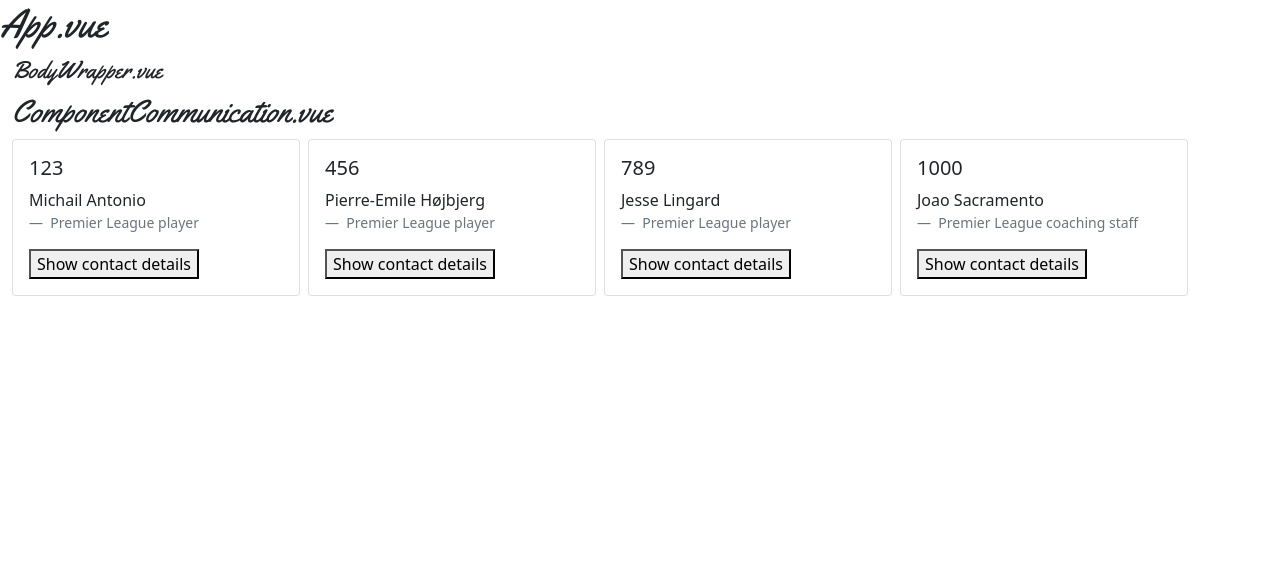
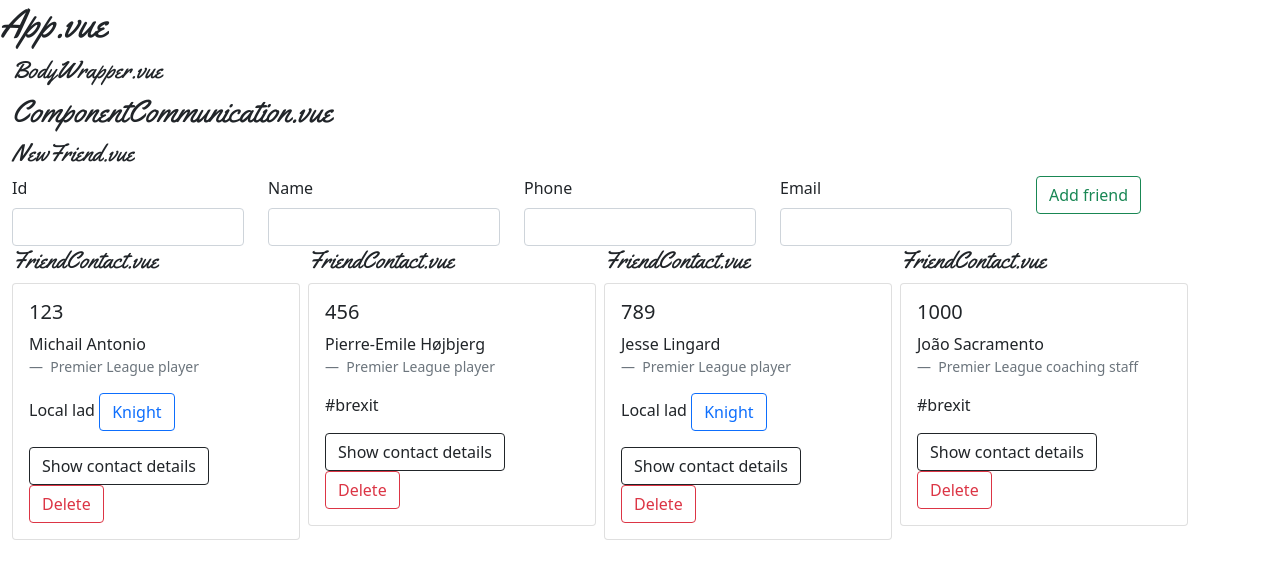
Before and after one commit to refayathaque/vue-3, a Vue app: page / in a window 1280 px wide. Shown: the top 576 px of the page. Built offline with nearby package versions, Linux system fonts and the light colour scheme.

Commit message:
Fri Feb 5 18:01

```diff
--- a/src/components/ComponentCommunication.vue
+++ b/src/components/ComponentCommunication.vue
@@ -1,5 +1,6 @@
 <template>
   <h2>ComponentCommunication.vue</h2>
+  <new-friend @add-friend="addFriend"></new-friend>
   <ul class="list-inline">
     <!-- https://getbootstrap.com/docs/5.0/content/typography/#inline -->
     <li class="list-inline-item" v-for="friend in friends" :key="friend.id">
@@ -9,15 +10,20 @@
         :phone="friend.phone"
         :email="friend.email"
         :profession="friend.profession"
+        :british="friend.british"
+        @give-knighthood="giveKnighthood"
+        @delete-friend="deleteFriend"
       ></friend-contact>
+      <!-- emitting custom events (child => parent communication) -->
     </li>
   </ul>
 </template>
 
 <script>
 import FriendContact from "./componentCommunication/FriendContact.vue";
+import NewFriend from "./componentCommunication/NewFriend.vue";
 export default {
-  components: { FriendContact },
+  components: { FriendContact, NewFriend },
   name: "ComponentCommunication",
   data() {
     return {
@@ -33,6 +39,7 @@ export default {
           name: "Pierre-Emile Højbjerg",
           phone: 398765442121,
           email: "højbjerg@spurs.com",
+          british: false,
         },
         {
           id: 789,
@@ -42,13 +49,35 @@ export default {
         },
         {
           id: 1000,
-          name: "Joao Sacramento",
+          name: "João Sacramento",
           phone: 768765442921,
-          email: "joao@spurs.com",
+          email: "joão@spurs.com",
           profession: "Premier League coaching staff",
+          british: false,
         },
       ],
     };
   },
+  methods: {
+    giveKnighthood(id) {
+      // console.log(id)
+      const identifiedFriend = this.friends.find(friend => friend.id === id)
+      identifiedFriend.name = 'Sir ' + identifiedFriend.name
+    },
+    // emitting custom events (child => parent communication)
+    addFriend(id, name, phone, email) {
+      console.log(id, name, phone, email)
+      const newFriend = {
+        id,
+        name,
+        phone,
+        email
+      }
+      this.friends.push(newFriend)
+    },
+    deleteFriend(id) {
+      this.friends = this.friends.filter(friend => friend.id !== id);
+    }
+  }
 };
 </script>
--- a/src/components/componentCommunication/FriendContact.vue
+++ b/src/components/componentCommunication/FriendContact.vue
@@ -1,4 +1,5 @@
 <template>
+  <h4>FriendContact.vue</h4>
   <div class="card" style="width: 18rem;">
     <div class="card-body">
       <h5 class="card-title">{{ id }}</h5>
@@ -9,7 +10,16 @@
         <!-- https://getbootstrap.com/docs/5.0/content/typography/#naming-a-source -->
         {{ profession }}
       </figcaption>
-      <button @click="toggleDetails">
+      <p v-if="british">
+        Local lad
+        <button class="btn btn-outline-primary" @click="giveKnighthood">
+          Knight
+        </button>
+      </p>
+      <p v-else>
+        #brexit
+      </p>
+      <button class="btn btn-outline-dark" @click="toggleDetails">
         {{ detailsAreVisible ? "Hide" : "Show" }} contact details
       </button>
       <ul class="list-inline" v-if="detailsAreVisible">
@@ -17,6 +27,10 @@
         <li>Phone: {{ phone }}</li>
         <li>Email: {{ email }}</li>
       </ul>
+      <button class="btn btn-outline-danger" @click="$emit('delete-friend', id)">
+        Delete
+      </button>
+      <!-- when binding to an event, you can either point at a method, execute a method or execute any other basic JS code -->
     </div>
   </div>
 </template>
@@ -26,6 +40,7 @@ export default {
   // props: ["id", "name", "phone", "email"],
   // https://v3.vuejs.org/guide/component-props.html
   props: {
+    // use camelCase for props
     id: {
       type: Number,
       required: true,
@@ -47,6 +62,26 @@ export default {
       required: false,
       default: "Premier League player",
     },
+    british: {
+      type: Boolean,
+      required: false,
+      default: true,
+    },
+  },
+  // declaring custom events is not required but recommended
+  // emits: ["give-knighthood"],
+  emits: {
+    "give-knighthood": function(id) {
+      if (!id) {
+        console.warn(
+          "give-knighthood custom event 2nd argument of id is missing!"
+        );
+        return false;
+      } else {
+        return true;
+      }
+    },
+    "delete-friend": null,
   },
   data() {
     return {
@@ -57,6 +92,10 @@ export default {
     toggleDetails() {
       this.detailsAreVisible = !this.detailsAreVisible;
     },
+    giveKnighthood() {
+      this.$emit("give-knighthood", this.id);
+      // emitting custom event for parent component to listen for, use kebab-case in first argument (name of custom event parent component will look for) to $emit
+    },
   },
 };
 </script>
--- /dev/null
+++ b/src/components/componentCommunication/NewFriend.vue
@@ -0,0 +1,51 @@
+<template>
+  <h4>NewFriend.vue</h4>
+  <form @submit.prevent="submitForm">
+    <div class="row">
+      <div class="col">
+        <label class="form-label">Id</label>
+        <input v-model="id" type="number" class="form-control" />
+      </div>
+
+      <div class="col">
+        <label class="form-label">Name</label>
+        <input v-model="name" type="text" class="form-control" />
+      </div>
+
+      <div class="col">
+        <label class="form-label">Phone</label>
+        <input v-model="phone" type="number" class="form-control" />
+      </div>
+
+      <div class="col">
+        <label class="form-label">Email</label>
+        <input v-model="email" type="email" class="form-control" />
+      </div>
+            <div class="col">
+
+        <button class="btn btn-outline-success">
+          Add friend
+        </button>
+      </div>
+    </div>
+  </form>
+</template>
+
+<script>
+export default {
+  data() {
+    return {
+      id: null,
+      name: "",
+      phone: null,
+      email: "",
+    };
+  },
+  emits: ["add-friend"],
+  methods: {
+    submitForm() {
+      this.$emit("add-friend", this.id, this.name, this.phone, this.email);
+    },
+  },
+};
+</script>
```
Also changed, not shown: src/main.js (+5 -5 lines).
